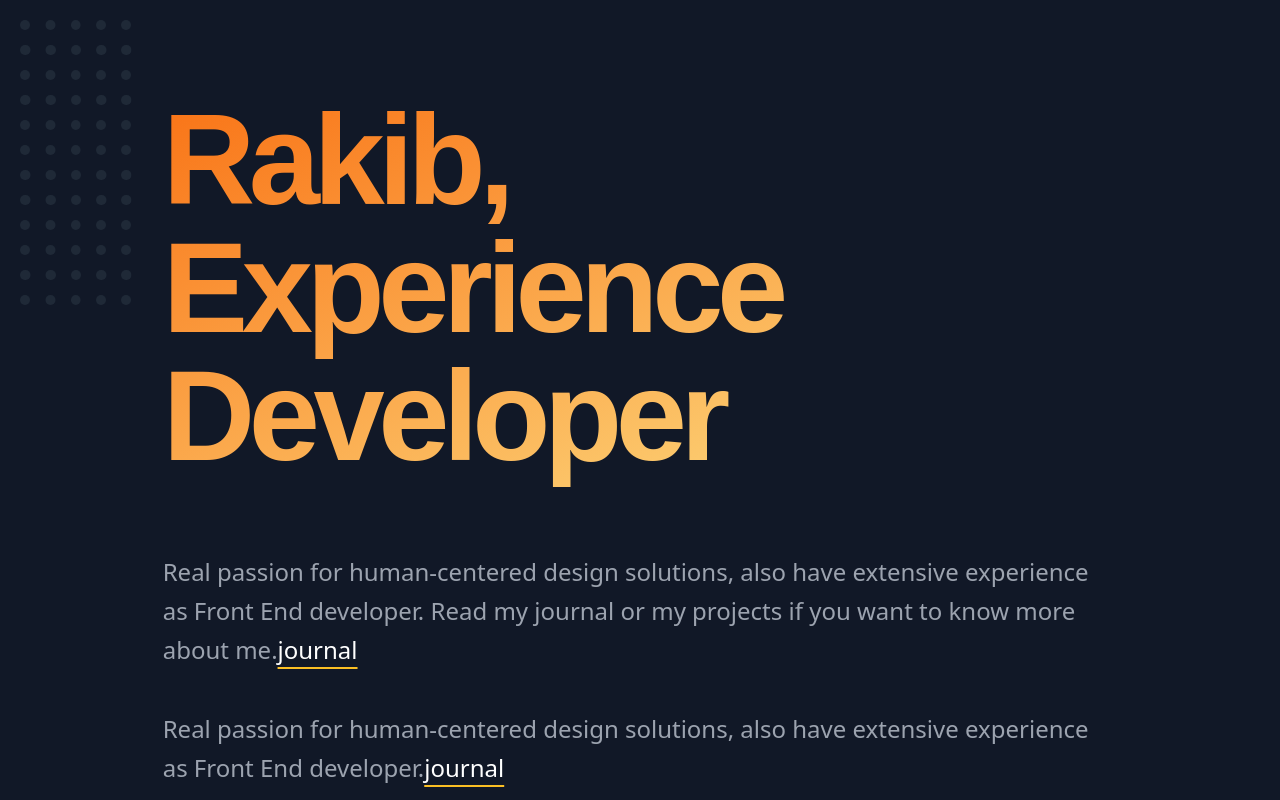
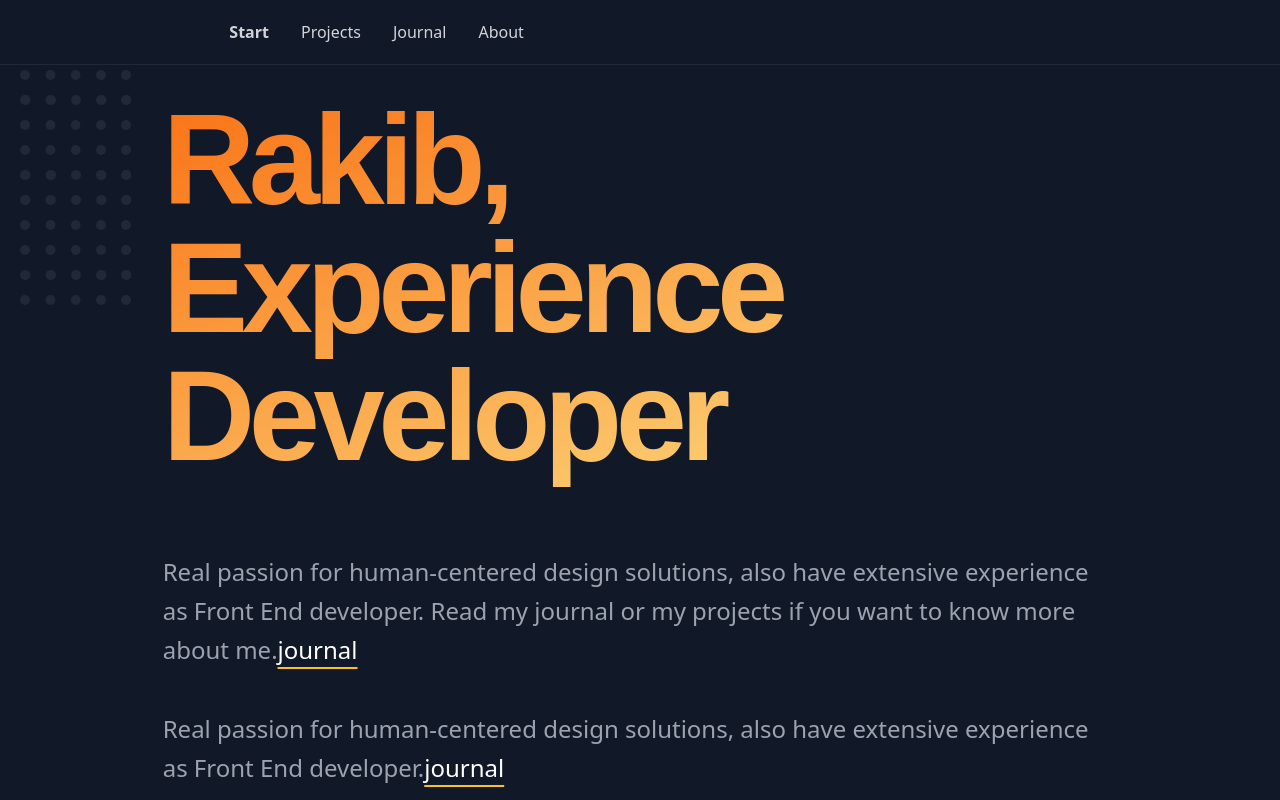
Before and after one commit to rakibsarowar/react-project-10, a React (Vite) app: page / in a window 1280 px wide. Built offline with nearby package versions, Linux system fonts and the light colour scheme; a web font is replaced by a local one.

Commit message:
added nav

```diff
--- a/src/components/Layout/Main.jsx
+++ b/src/components/Layout/Main.jsx
@@ -1,9 +1,11 @@
 import { Outlet } from "react-router-dom";
 import Hero from "../Hero";
+import Nav from "../Nav";
 
 const Main = () => {
     return (
         <div className="bg-gray-900 ">
+            <Nav></Nav>
             <div className="container mx-auto  px-5 md:pt-0 relative">
                 <img className="mt-5 hidden xl:block absolute" src="/src/assets/element.svg" alt="" />
             </div>
--- /dev/null
+++ b/src/components/Nav.jsx
@@ -0,0 +1,11 @@
+import React from 'react';
+
+const Nav = () => {
+    return (
+        <div>
+            <div className="mt-0 pb-5 pt-5 sm:pb-5 sm:pt-5 fixed z-50 left-0 top-0 w-full  bg-gray-900 border-gray-800 border-b"><div className="container px-5 mx-auto"><div className="grid grid-cols-12 gap-4"><div className="col-span-12 px-0 sm:col-start-1 sm:col-span-12 sm:px-0 lg:col-start-1 lg:col-span-12 lg:px-0 xl:col-span-8 xl:col-start-3 2xl:col-span-8 2xl:col-start-3"><nav className="items-center justify-between lg:justify-start" aria-label="Global"><div className="md:block md:ml-0 md:pr-4 md:space-x-8"><a aria-current="page" direction="up"   className="font-bold text-gray-300 hover:text-white mr-10 md:mr-0" href="/">Start</a><a direction="up"  className="font-medium text-gray-300 hover:text-white mr-10 md:mr-0" href="/portfolio/">Projects</a><a direction="up"   className="font-medium text-gray-300 hover:text-white mr-10 md:mr-0" href="/journal/">Journal</a><a direction="up" className="font-medium text-gray-300 hover:text-white mr-10 md:mr-0" href="/about/">About</a></div></nav></div></div></div></div>
+        </div>
+    );
+};
+
+export default Nav;
```
